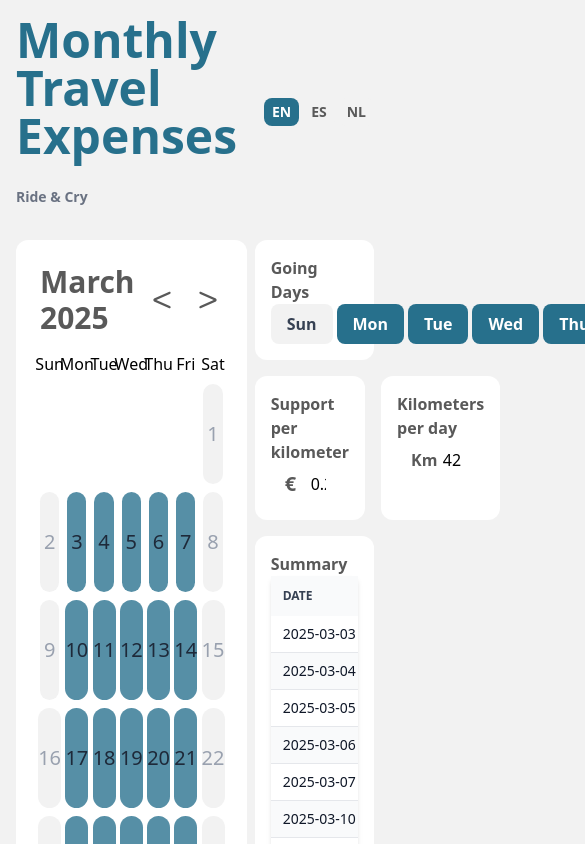
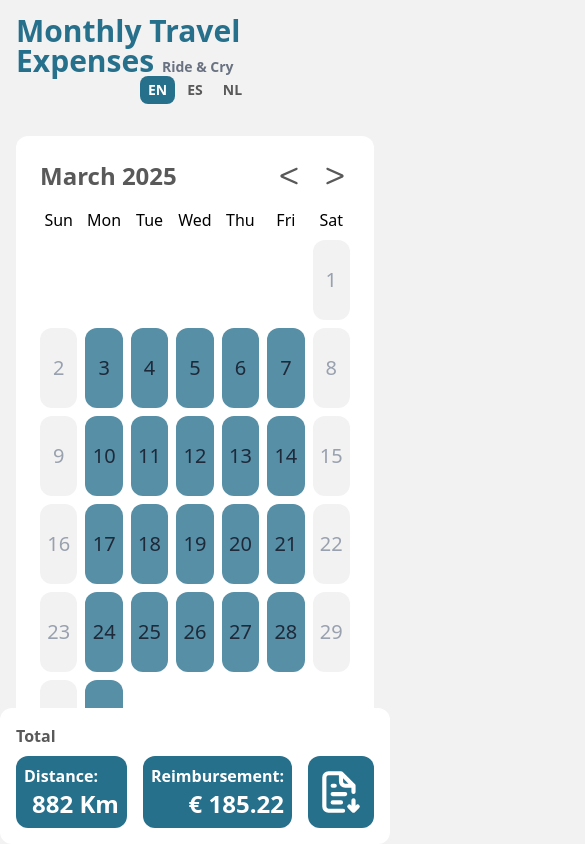
Before and after one commit to bacero44/travel_expenses, a Vue app: page / in a window 390 px wide. Shown: the top 844 px of the page, 585 px wide, since content can reach past the window. Built offline with nearby package versions, Linux system fonts and the light colour scheme.

Commit message:
responsive

```diff
--- a/src/components/CurrentMonth.vue
+++ b/src/components/CurrentMonth.vue
@@ -1,7 +1,7 @@
 <template>
   <div class="current-month w-full">
-    <div class="flex gap-2">
-      <h2 class="flex-1 text-3xl font-bold text-dark-gray">
+    <div class="flex gap-4">
+      <h2 class="text-2xl md:text-3xl font-bold text-dark-gray">
         {{ currentMonthName }} {{ currentYear }}
       </h2>
       <div class="flex-1 flex justify-end gap-4">
--- a/src/components/TheDay.vue
+++ b/src/components/TheDay.vue
@@ -1,7 +1,7 @@
 <template>
   <div
     @click="setExeption"
-    class="w-40 h-25 rounded-xl text-center flex justify-center items-center cursor-pointer text-xl"
+    class="w-25 h-20 md:w-40 md:h-25 rounded-xl text-center flex justify-center items-center cursor-pointer text-xl"
     :class="countDay ? 'bg-blue-light text-gray-800' : 'bg-light-gray text-gray-400'"
   >
     {{ day }}
--- a/src/components/TheFilters.vue
+++ b/src/components/TheFilters.vue
@@ -1,5 +1,5 @@
 <template>
-  <div class="">
+  <div class="flex flex-col">
     <div class="bg-white rounded-xl p-4">
       <h3 class="text-1xl font-bold text-dark-gray">{{ $t('titles.goingDays') }}</h3>
 
@@ -8,7 +8,7 @@
           v-for="(day, dayIndex) in days"
           :key="dayIndex"
           :value="dayIndex"
-          class="flex-1 px-4 py-2 font-semibold rounded-lg mr-1"
+          class="flex-1 px-2 py-1 md:px-4 md:py-2 font-semibold rounded-lg mr-1"
           :class="
             notWorkingDays.includes(dayIndex)
               ? 'bg-light-gray text-gray-700'
@@ -22,8 +22,9 @@
     </div>
     <div class="my-4 flex gap-4">
       <div class="bg-white rounded-xl p-4">
-        <label for="support-per-kilometer" class="text-1xl font-bold text-dark-gray"
-          >{{ $t('titles.supportPerKm') }}</label>
+        <label for="support-per-kilometer" class="text-1xl font-bold text-dark-gray">{{
+          $t('titles.supportPerKm')
+        }}</label>
         <div class="relative">
           <div class="absolute inset-y-0 start-0 flex items-center ps-3.5 pointer-events-none">
             <b class="text-dark-gray text-xl">€</b>
--- a/src/components/TheTotals.vue
+++ b/src/components/TheTotals.vue
@@ -1,5 +1,5 @@
 <template>
-  <div class="mt-4 bg-white rounded-xl p-4">
+  <div class="fixed bottom-0 left-0 w-full md:static mt-4 bg-white rounded-xl p-4">
     <h3 class="text-1xl font-bold text-dark-gray">{{ $t('titles.total') }}</h3>
 
     <div class="flex pt-2 gap-4">
--- a/src/views/HomeView.vue
+++ b/src/views/HomeView.vue
@@ -10,21 +10,20 @@ import LanguageSelector from '@/components/LanguageSelector.vue'
 
 <template>
   <main class="p-4">
-    <div class="flex justify-between items-center mb-8">
-      <h1 class="text-5xl font-bold text-blue-dark">
+    <div class="flex flex-col md:flex-row justify-between items-center mb-8">
+      <h1 class="text-3xl md:text-5xl font-bold text-blue-dark leading-none">
         Monthly Travel Expenses
-        <small class="text-gray-500 text-sm">Ride & Cry</small>
+        <small class="text-gray-500 text-sm mt-1 leading-none">Ride & Cry</small>
       </h1>
-
       <LanguageSelector />
     </div>
 
-    <div class="flex gap-2">
-      <div class="bg-white p-6 w-4/6 rounded-xl flex flex-col gap-4">
+    <div class="flex flex-col lg:flex-row gap-4">
+      <div class="bg-white p-6 w-full lg:w-4/6 rounded-xl flex flex-col gap-4">
         <CurrentMonth />
         <TheMonth />
       </div>
-      <div class="w-2/6">
+      <div class="md:w-2/6">
         <TheFilters />
         <TheReport />
         <TheTotals />
```
